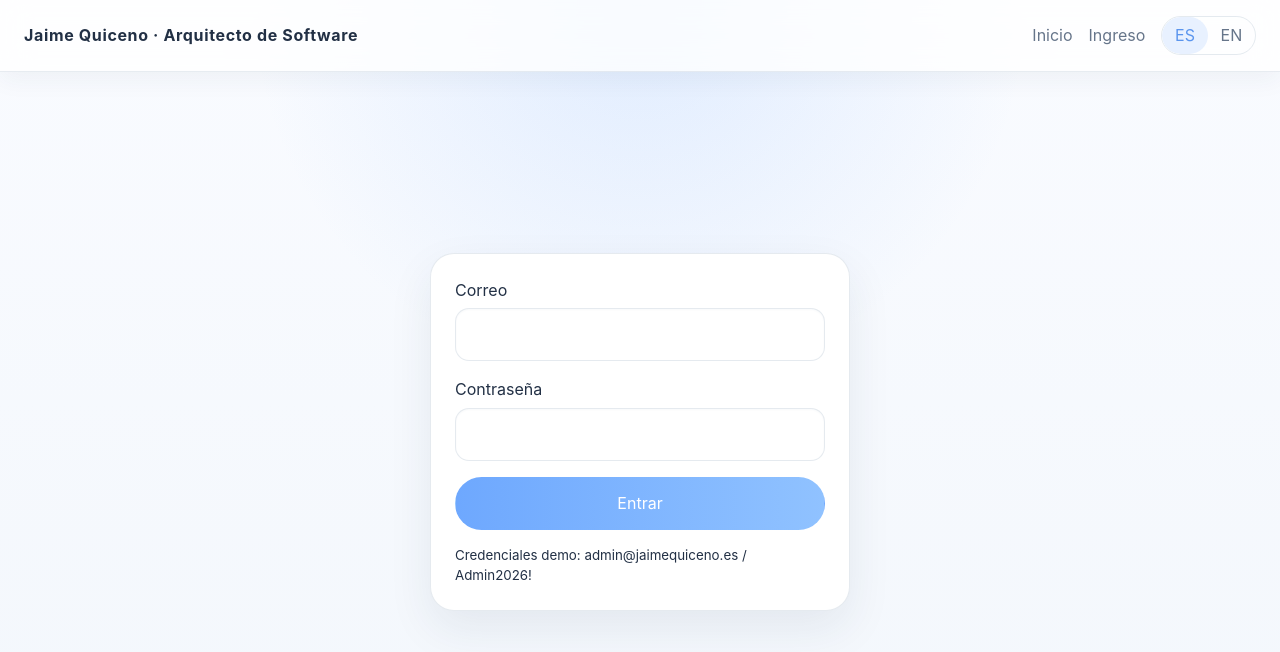
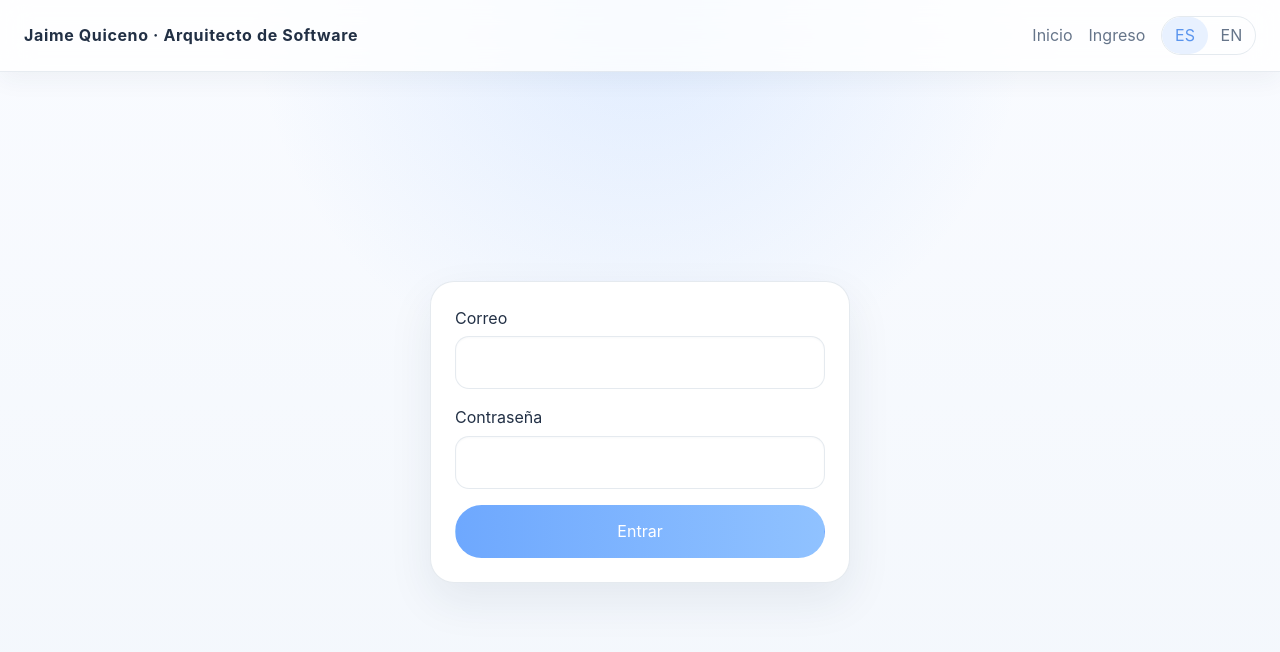
Before and after one commit to jaimeandres1945/jaime-portfolio-angular, an Angular app: page /login in a window 1280 px wide. Shown: the top 652 px of the page. Built offline with nearby package versions, Linux system fonts and the light colour scheme.

Commit message:
Remove data sensible in text

```diff
--- a/src/app/features/login/login.component.html
+++ b/src/app/features/login/login.component.html
@@ -16,7 +16,5 @@
     @if (error()) {
       <p class="error">{{ error() }}</p>
     }
-
-    <small>{{ t('login.hint') }}</small>
   </article>
 </section>
```
